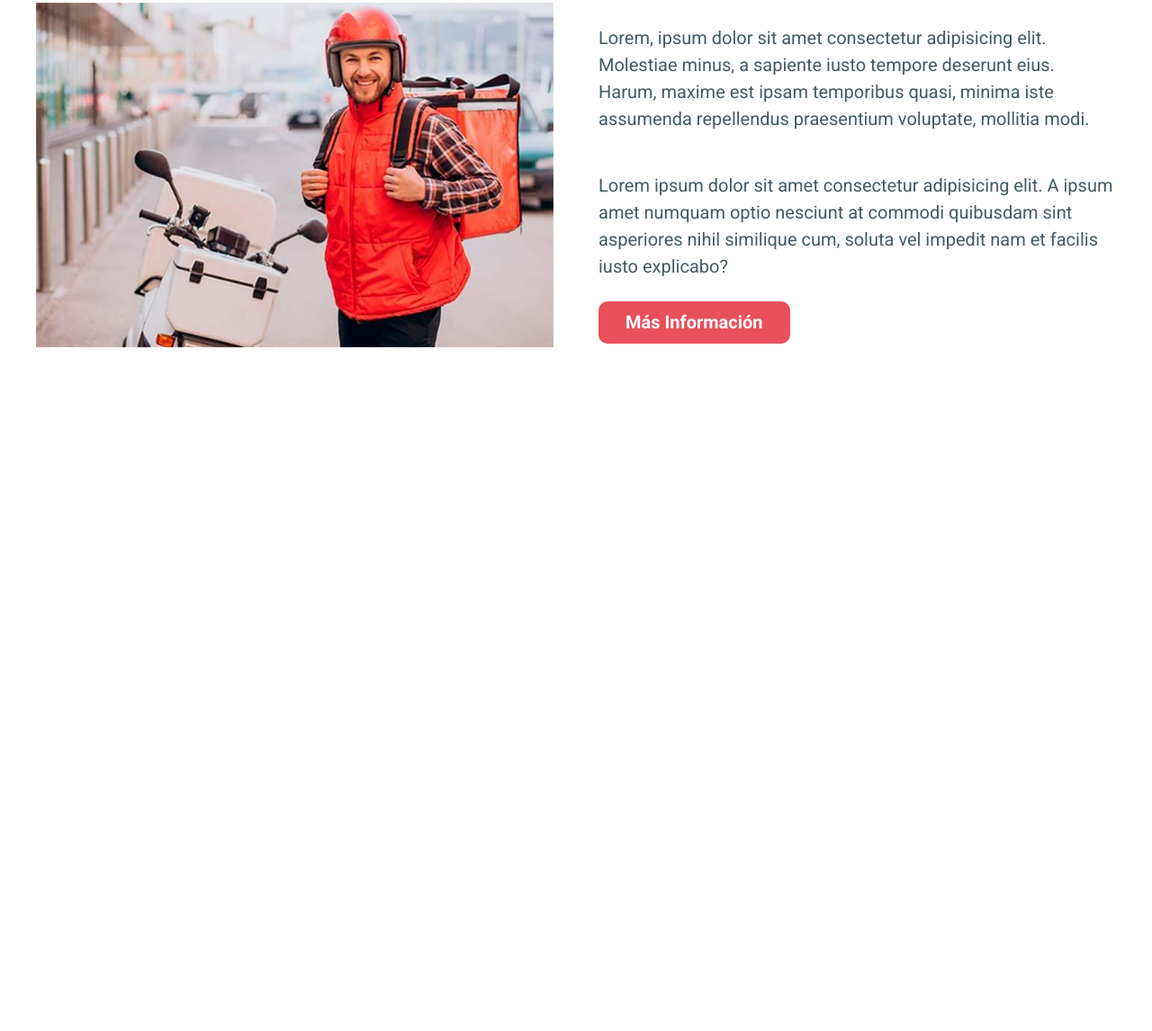
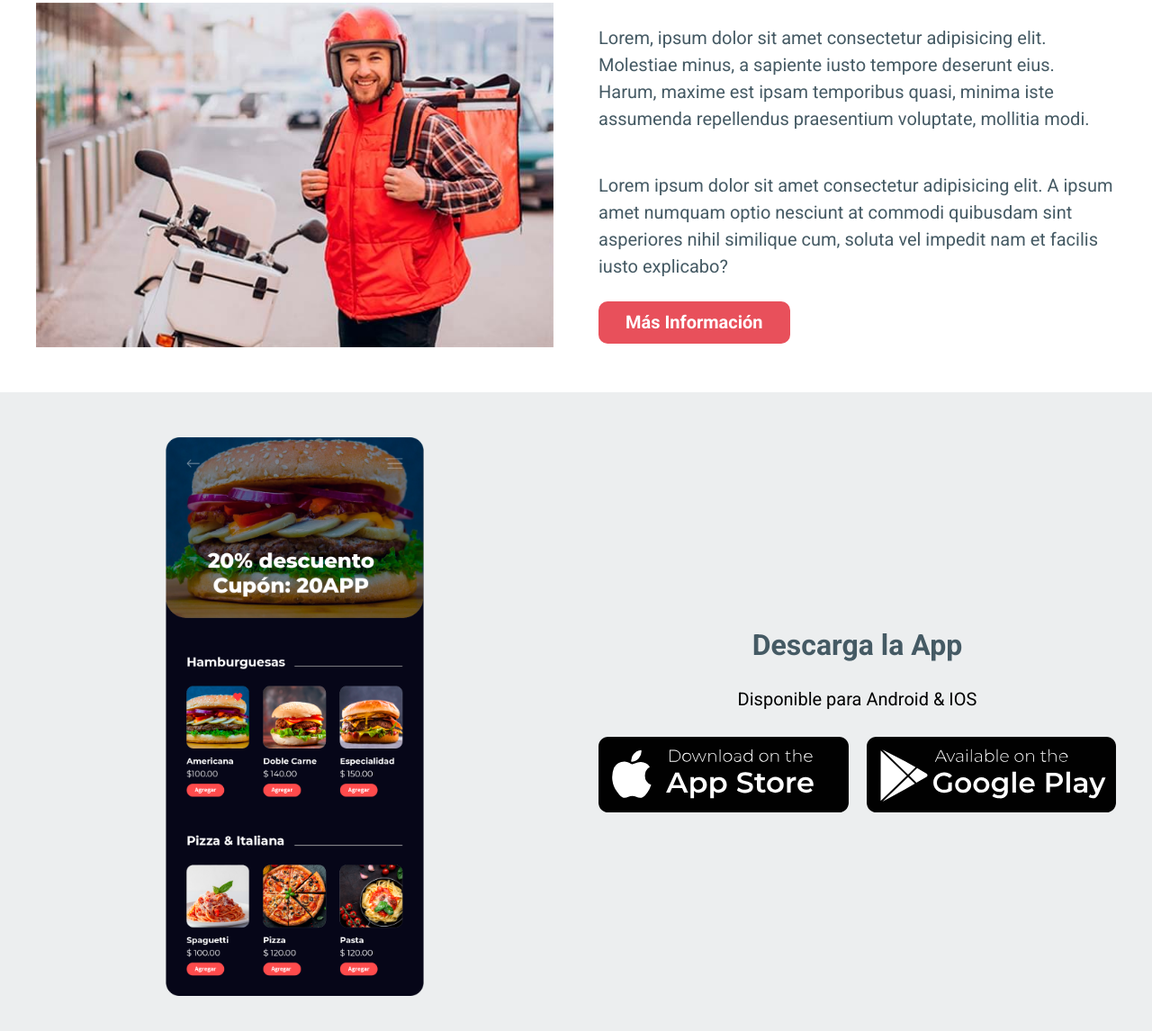
Before and after one commit to lynryunga/AppDelivery, a website: page index.html in a window 1280 px wide. Shown: the part 4754-5900 px from the top of the page at 90% size. Before the commit the page ends 5190 px from the top, so only its background shows below. Drawn offline with Linux system fonts and the light colour scheme.

Commit message:
Seccion App terminado

```diff
--- a/index.html
+++ b/index.html
@@ -302,5 +302,26 @@
             </div>
         </div>
     </section>
+
+    <section class="descargar">
+        <div class="descargar__grid contenedor">
+            <div class="descargar__imagen">
+                <img src="build/img/app.png" alt="app">
+            </div>
+            <div class="tiendas">
+                <h3 class="tiendas__heading">Descarga la App</h3>
+                <p class="tiendas__texto">Disponible para Android & IOS</p>
+
+                <div class="tiendas__grid">
+                    <a href="#" class="tiendas__enlace">
+                        <img src="build/img/tienda-apple.svg" alt="apple">
+                    </a>
+                    <a href="#" class="tiendas__enlace">
+                        <img src="build/img/tienda-android.svg" alt="apple">
+                    </a>
+                </div>
+            </div>
+        </div>
+    </section>
 </body>
 </html>
--- a/src/scss/app.scss
+++ b/src/scss/app.scss
@@ -5,3 +5,4 @@
 @use 'testimoniales';
 @use 'favoritos';
 @use 'repartidores';
+@use 'descargar';
--- /dev/null
+++ b/src/scss/descargar/_descargar.scss
@@ -0,0 +1,29 @@
+@use 'base/mixins' as m;
+@use 'base/variables' as v;
+
+.descargar {
+  background-color: v.$grisClaro;
+  padding: v.$separacion 0;
+
+  &__grid {
+    display: flex;
+    flex-direction: column-reverse;
+    @include m.tablet {
+      @include m.grid(2, v.$separacion);
+    }
+  }
+
+  &__imagen {
+    width: 50%;
+    margin: 5rem auto 0 auto;
+    transition: transform .3s ease-in-out;
+
+    @include m.tablet {
+      margin-top: 0;
+    }
+
+    &:hover {
+      transform: rotate(4deg) scale(1.1);
+    }
+  }
+}
--- /dev/null
+++ b/src/scss/descargar/_index.scss
@@ -0,0 +1,2 @@
+@forward 'descargar';
+@forward 'tiendas';
--- /dev/null
+++ b/src/scss/descargar/_tiendas.scss
@@ -0,0 +1,38 @@
+@use 'base/mixins' as m;
+@use 'base/variables' as v;
+
+.tiendas {
+  display: flex;
+  flex-direction: column;
+  justify-content: center;
+
+  &__heading,
+  &__texto {
+    text-align: center;
+  }
+
+  &__heading {
+    color: v.$secundario;
+    margin: 3rem 0;
+
+    @include m.tablet {
+      margin: 1rem 0;
+    }
+  }
+
+  &__texto {
+    margin-bottom: 3rem;
+  }
+
+  &__grid {
+    @include m.grid(2,2rem)
+  }
+
+  &__enlace {
+    transition: transform .5s ease-in-out;
+
+    &:hover {
+      transform: scale(1.1);
+    }
+  }
+}
```
Also changed, not shown: build/css/app.css, 1 other file.
